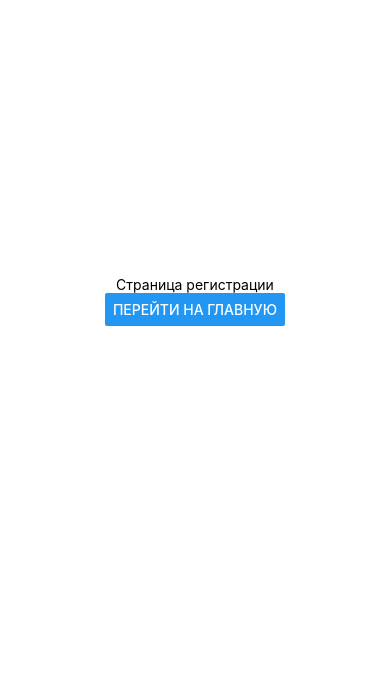
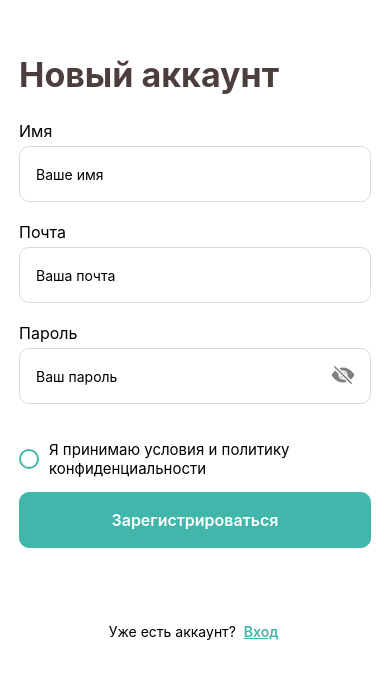
Before and after one commit to DeeMooR/parking-app, a React Native app: screen /Register in a window 390 px wide. Shown: the part 121-800 px from the top of the page. Built offline with nearby package versions, Linux system fonts and the light colour scheme.

Commit message:
feat: made LoginScreen, RegisterScreen, UI components

```diff
--- /dev/null
+++ b/src/components/Button.jsx
@@ -0,0 +1,42 @@
+import { Text, TouchableOpacity, StyleSheet } from 'react-native';
+
+export const Button = ({ text, navigate, navigation, isWhite = false }) => {
+  const buttonStyle = [
+    styles.button,
+    isWhite ? styles.btnWhite : null,
+  ];
+  const textStyle = [
+    styles.buttonText,
+    isWhite ? styles.btnWhiteText : null,
+  ];
+
+  return (
+    <TouchableOpacity style={buttonStyle} onPress={() => navigation.navigate(navigate)}>
+      <Text style={textStyle}>{text}</Text>
+    </TouchableOpacity>
+  )
+}
+
+const styles = StyleSheet.create({
+  button: {
+    display: 'flex',
+    justifyContent: 'center',
+    alignItems: 'center',
+    height: 56,
+    borderRadius: 10,
+    borderWidth: 1,
+    borderColor: '#40b7aa',
+    backgroundColor: '#40b7aa',
+  },
+  btnWhite: {
+    backgroundColor: '#fff'
+  },
+  buttonText: {
+    fontWeight: 600,
+    fontSize: 16,
+    color: '#fff',
+  },
+  btnWhiteText: {
+    color: '#40b7aa'
+  }
+});
--- /dev/null
+++ b/src/components/Input.jsx
@@ -0,0 +1,28 @@
+import { View, Text, TextInput, StyleSheet } from 'react-native';
+
+export const Input = ({ label, placeholder }) => {
+  return (
+    <View style={styles.container}>
+      <Text style={styles.label}>{label}</Text>
+      <TextInput style={styles.input} placeholder={placeholder} />
+    </View>
+  )
+}
+
+const styles = StyleSheet.create({
+  container: {
+    width: '100%'
+  },
+  label: {
+    fontSize: 16,
+    marginBottom: 5,
+    color: '#000'
+  },
+  input: {
+    height: 56,
+    borderRadius: 10,
+    borderWidth: 1,
+    borderColor: '#d8dadc',
+    paddingHorizontal: 16
+  }
+});
--- /dev/null
+++ b/src/components/InputPassword.jsx
@@ -0,0 +1,58 @@
+import { useState } from 'react';
+import { View, Text, TextInput, StyleSheet, TouchableOpacity } from 'react-native';
+import { Ionicons } from '@expo/vector-icons';
+
+export const InputPassword = () => {
+  const [isHidden, setHidden] = useState(true);
+
+  const toggleVisibility = () => {
+    setHidden(!isHidden);
+  };
+
+  return (
+    <View style={styles.container}>
+      <Text style={styles.label}>Пароль</Text>
+      <TextInput
+        style={styles.input}
+        placeholder='Ваш пароль'
+        secureTextEntry={isHidden}
+        autoCapitalize="none"
+        autoCorrect={false}
+      />
+      <TouchableOpacity
+        style={styles.eyeIcon}
+        onPress={toggleVisibility}
+      >
+        <Ionicons
+          name={isHidden ? 'eye-off' : 'eye'}
+          size={24}
+          color="gray"
+        />
+      </TouchableOpacity>
+    </View>
+  )
+}
+
+const styles = StyleSheet.create({
+  container: {
+    position: 'relative',
+    width: '100%'
+  },
+  label: {
+    fontSize: 16,
+    marginBottom: 5,
+    color: '#000'
+  },
+  input: {
+    height: 56,
+    borderRadius: 10,
+    borderWidth: 1,
+    borderColor: '#d8dadc',
+    paddingHorizontal: 16
+  },
+  eyeIcon: {
+    position: 'absolute',
+    bottom: 16,
+    right: 16,
+  }
+});
--- /dev/null
+++ b/src/components/Link.jsx
@@ -0,0 +1,18 @@
+import { Text, TouchableOpacity, StyleSheet } from 'react-native';
+
+export const Link = ({ text, navigate, navigation }) => {
+  return (
+    <TouchableOpacity onPress={() => navigation.navigate(navigate)}>
+      <Text style={styles.link}>{text}</Text>
+    </TouchableOpacity>
+  )
+}
+
+const styles = StyleSheet.create({
+  link: {
+    fontWeight: 600,
+    color: '#40B7AA',
+    textDecorationLine: 'underline',
+    padding: 3
+  }
+});
--- /dev/null
+++ b/src/components/RadioButton.jsx
@@ -0,0 +1,46 @@
+import { useState } from 'react';
+import { View, Text, TouchableOpacity, StyleSheet } from 'react-native';
+
+export const RadioButton = ({ label }) => {
+  const [isSelected, setSelected] = useState(false);
+
+  const toggleSelected = () => {
+    setSelected(!isSelected);
+  };
+
+  return (
+    <TouchableOpacity style={styles.container} onPress={toggleSelected}>
+      <View style={styles.radio}>
+        {isSelected && <View style={styles.radioInner} />}
+      </View>
+      <Text style={styles.label}>{label}</Text>
+    </TouchableOpacity>
+  );
+};
+
+const styles = StyleSheet.create({
+  container: {
+    flexDirection: 'row',
+    alignItems: 'center',
+    gap: 10
+  },
+  radio: {
+    height: 20,
+    width: 20,
+    borderRadius: 10,
+    borderWidth: 2,
+    borderColor: '#40B7AA',
+    alignItems: 'center',
+    justifyContent: 'center',
+  },
+  radioInner: {
+    height: 10,
+    width: 10,
+    borderRadius: 5,
+    backgroundColor: '#40B7AA',
+  },
+  label: {
+    width: '100%',
+    fontSize: 15,
+  },
+});
--- /dev/null
+++ b/src/components/index.js
@@ -0,0 +1,5 @@
+export * from './Input';
+export * from './InputPassword';
+export * from './Button';
+export * from './Link';
+export * from './RadioButton';
--- a/src/screens/IntroScreen.jsx
+++ b/src/screens/IntroScreen.jsx
@@ -1,4 +1,5 @@
-import { View, Text, TouchableOpacity, StyleSheet, Image } from 'react-native';
+import { View, Text, StyleSheet, Image } from 'react-native';
+import { Button } from '../components';
 
 export const IntroScreen = ({ navigation }) => {
   return (
@@ -12,12 +13,17 @@ export const IntroScreen = ({ navigation }) => {
         <Text style={styles.text}>Быстрое бронирование паркинга</Text>
       </View>
       <View style={styles.buttons}>
-        <TouchableOpacity style={styles.button} onPress={() => navigation.navigate('Login')}>
-          <Text style={styles.buttonText}>Вход</Text>
-        </TouchableOpacity>
-        <TouchableOpacity style={[styles.button, styles.btnWhite]} onPress={() => navigation.navigate('Register')}>
-          <Text style={[styles.buttonText, styles.buttonTextBlue]}>Новый аккаунт</Text>
-        </TouchableOpacity>
+        <Button
+          text='Вход'
+          navigate='Login'
+          navigation={navigation}
+        />
+        <Button
+          text='Новый аккаунт'
+          navigate='Register'
+          navigation={navigation}
+          isWhite
+        />
       </View>
     </View>
   );
@@ -55,29 +61,6 @@ const styles = StyleSheet.create({
   },
   buttons: {
     width: '100%',
-    display: 'flex',
-    flexDirection: 'column',
     gap: 14
   },
-  button: {
-    display: 'flex',
-    justifyContent: 'center',
-    alignItems: 'center',
-    height: 56,
-    borderRadius: 10,
-    borderWidth: 1,
-    borderColor: '#40b7aa',
-    backgroundColor: '#40b7aa',
-  },
-  btnWhite: {
-    backgroundColor: '#fff'
-  },
-  buttonText: {
-    fontWeight: 600,
-    fontSize: 16,
-    color: '#fff',
-  },
-  buttonTextBlue: {
-    color: '#40b7aa'
-  }
 });
--- a/src/screens/LoginScreen.jsx
+++ b/src/screens/LoginScreen.jsx
@@ -1,10 +1,30 @@
-import { View, Text, Button, StyleSheet } from 'react-native';
+import { View, Text, StyleSheet } from 'react-native';
+import { Input, InputPassword, Button, Link, RadioButton } from '../components';
 
 export const LoginScreen = ({ navigation }) => {
   return (
     <View style={styles.container}>
-      <Text>Страница входа</Text>
-      <Button title="Перейти на главную" onPress={() => navigation.navigate('MainTabs')} />
+      <Text style={styles.title}>Вход</Text>
+      <View style={styles.fields}>
+        <Input label='Почта' placeholder='Ваша почта' />
+        <InputPassword />
+      </View>
+      <Text style={styles.forgotPassword}>Забыли пароль?</Text>
+      <View style={styles.button}>
+        <Button
+          text='Войти'
+          navigate='MainTabs'
+          navigation={navigation}
+        />
+      </View>
+      <View style={styles.login}>
+        <Text style={styles.login__text}>У вас нет аккаунта?</Text>
+        <Link
+          text='Регистрация'
+          navigate='Register'
+          navigation={navigation}
+        />
+      </View>
     </View>
   );
 }
@@ -15,5 +35,35 @@ const styles = StyleSheet.create({
     justifyContent: 'center',
     alignItems: 'center',
     backgroundColor: '#fff',
+    width: '100%',
+    paddingHorizontal: 19
   },
+  title: {
+    width: '100%',
+    fontWeight: 700,
+    fontSize: 34,
+    color: '#4d3e3e',
+    marginBottom: 26
+  },
+  fields: {
+    gap: 20,
+    width: '100%',
+    marginBottom: 10
+  },
+  forgotPassword: {
+    width: '100%',
+    textAlign: 'right',
+    marginBottom: 28
+  },
+  button: {
+    width: '100%'
+  },
+  login: {
+    position: 'absolute',
+    flexDirection: 'row',
+    alignItems: 'center',
+    gap: 5,
+    bottom: 80
+  },
+  login__text: {}
 });
--- a/src/screens/RegisterScreen.jsx
+++ b/src/screens/RegisterScreen.jsx
@@ -1,10 +1,33 @@
-import { View, Text, Button, StyleSheet } from 'react-native';
+import { View, Text, StyleSheet } from 'react-native';
+import { Input, InputPassword, Button, Link, RadioButton } from '../components';
 
 export const RegisterScreen = ({ navigation }) => {
   return (
     <View style={styles.container}>
-      <Text>Страница регистрации</Text>
-      <Button title="Перейти на главную" onPress={() => navigation.navigate('MainTabs')} />
+      <Text style={styles.title}>Новый аккаунт</Text>
+      <View style={styles.fields}>
+        <Input label='Имя' placeholder='Ваше имя' />
+        <Input label='Почта' placeholder='Ваша почта' />
+        <InputPassword />
+      </View>
+      <View style={styles.conditions}>
+        <RadioButton label='Я принимаю условия и политику конфиденциальности' />
+      </View>
+      <View style={styles.button}>
+        <Button
+          text='Зарегистрироваться'
+          navigate='Login'
+          navigation={navigation}
+        />
+      </View>
+      <View style={styles.login}>
+        <Text style={styles.login__text}>Уже есть аккаунт?</Text>
+        <Link
+          text='Вход'
+          navigate='Login'
+          navigation={navigation}
+        />
+      </View>
     </View>
   );
 }
@@ -15,5 +38,34 @@ const styles = StyleSheet.create({
     justifyContent: 'center',
     alignItems: 'center',
     backgroundColor: '#fff',
+    width: '100%',
+    paddingHorizontal: 19
   },
+  title: {
+    width: '100%',
+    fontWeight: 700,
+    fontSize: 34,
+    color: '#4d3e3e',
+    marginBottom: 26
+  },
+  fields: {
+    gap: 20,
+    width: '100%',
+    marginBottom: 36
+  },
+  conditions: {
+    width: '100%',
+    marginBottom: 14
+  },
+  button: {
+    width: '100%'
+  },
+  login: {
+    position: 'absolute',
+    flexDirection: 'row',
+    alignItems: 'center',
+    gap: 5,
+    bottom: 80
+  },
+  login__text: {}
 });
```
